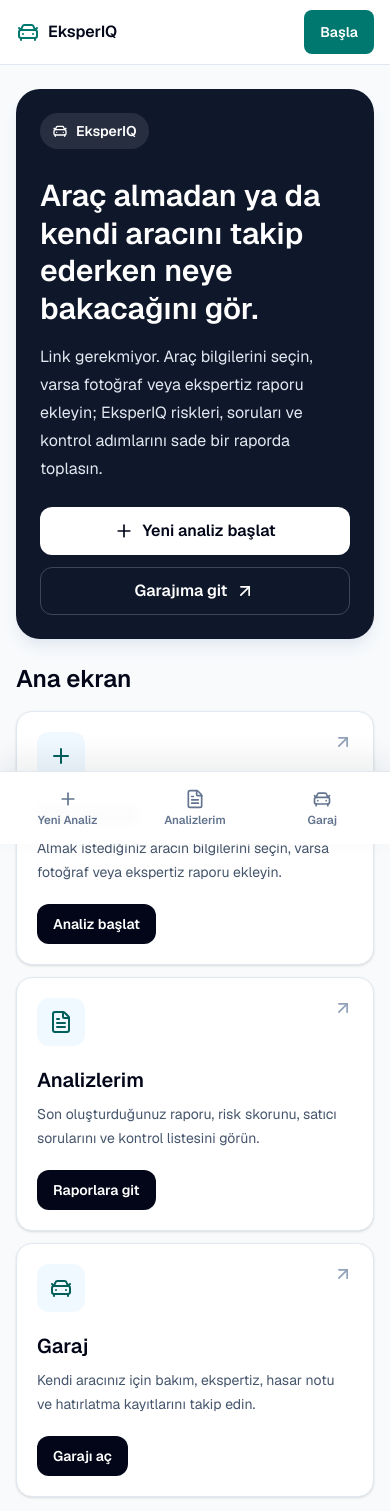
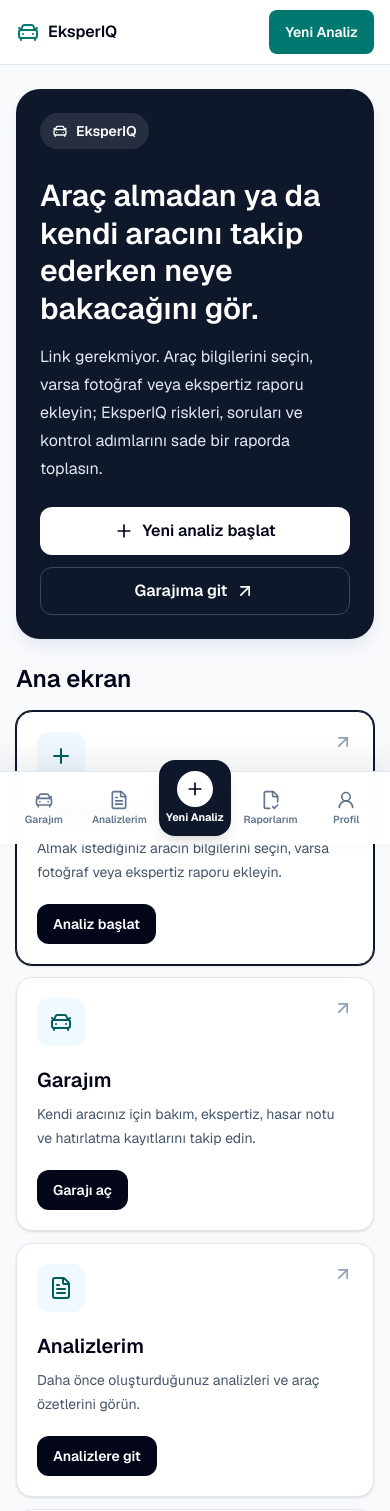
Before and after one commit to akifyapayzeka/eksperiq, a Next.js app: page / in a window 390 px wide. Shown: the top 1511 px of the page. Built offline with nearby package versions, Linux system fonts and the light colour scheme.

Commit message:
Refine app navigation menu

```diff
--- a/src/app/page.tsx
+++ b/src/app/page.tsx
@@ -1,5 +1,16 @@
 import Link from "next/link";
-import { ArrowUpRight, Camera, CarFront, FileSearch, FileText, Plus, ShieldCheck, Wrench } from "lucide-react";
+import {
+  ArrowUpRight,
+  Camera,
+  CarFront,
+  FileCheck2,
+  FileSearch,
+  FileText,
+  Plus,
+  ShieldCheck,
+  UserRound,
+  Wrench,
+} from "lucide-react";
 import { appConfig } from "@/lib/constants/app";
 
 const primaryActions = [
@@ -11,18 +22,32 @@ const primaryActions = [
     cta: "Analiz başlat",
   },
   {
-    icon: FileText,
-    title: "Analizlerim",
-    description: "Son oluşturduğunuz raporu, risk skorunu, satıcı sorularını ve kontrol listesini görün.",
-    href: "/analizlerim",
-    cta: "Raporlara git",
-  },
-  {
     icon: CarFront,
-    title: "Garaj",
+    title: "Garajım",
     description: "Kendi aracınız için bakım, ekspertiz, hasar notu ve hatırlatma kayıtlarını takip edin.",
     href: "/arac-saglik-karnesi",
     cta: "Garajı aç",
+  },
+  {
+    icon: FileText,
+    title: "Analizlerim",
+    description: "Daha önce oluşturduğunuz analizleri ve araç özetlerini görün.",
+    href: "/analizlerim",
+    cta: "Analizlere git",
+  },
+  {
+    icon: FileCheck2,
+    title: "Raporlarım",
+    description: "Son risk raporunu, satıcı sorularını ve ekspertiz kontrol listesini açın.",
+    href: "/sonuc",
+    cta: "Raporu aç",
+  },
+  {
+    icon: UserRound,
+    title: "Profil",
+    description: "Gizlilik, geri bildirim ve uygulama kullanım bilgilerine ulaşın.",
+    href: "/profil",
+    cta: "Profili aç",
   },
 ];
 
@@ -71,12 +96,14 @@ export default function Home() {
           <h2 id="main-actions" className="text-2xl font-semibold text-slate-950">
             Ana ekran
           </h2>
-          <div className="mt-4 grid gap-3 md:grid-cols-3">
+          <div className="mt-4 grid gap-3 sm:grid-cols-2 lg:grid-cols-5">
             {primaryActions.map((item) => (
               <Link
                 key={item.title}
                 href={item.href}
-                className="group rounded-2xl border border-slate-200 bg-white p-5 shadow-sm transition hover:border-teal-700"
+                className={`group rounded-2xl border bg-white p-5 shadow-sm transition hover:border-teal-700 ${
+                  item.title === "Yeni Analiz" ? "border-slate-900 ring-1 ring-slate-900" : "border-slate-200"
+                }`}
               >
                 <div className="flex items-start justify-between gap-4">
                   <span className="grid h-12 w-12 place-items-center rounded-xl bg-sky-50 text-teal-800">
--- a/src/components/layout/mobile-bottom-nav.tsx
+++ b/src/components/layout/mobile-bottom-nav.tsx
@@ -2,34 +2,56 @@
 
 import Link from "next/link";
 import { usePathname } from "next/navigation";
-import { CarFront, FileText, Plus } from "lucide-react";
+import { CarFront, FileCheck2, FileText, Plus, UserRound } from "lucide-react";
 
-const items = [
-  { href: "/analiz", label: "Yeni Analiz", icon: Plus },
+const sideItems = [
+  { href: "/arac-saglik-karnesi", label: "Garajım", icon: CarFront },
   { href: "/analizlerim", label: "Analizlerim", icon: FileText },
-  { href: "/arac-saglik-karnesi", label: "Garaj", icon: CarFront },
+  { href: "/sonuc", label: "Raporlarım", icon: FileCheck2 },
+  { href: "/profil", label: "Profil", icon: UserRound },
 ];
 
 export function MobileBottomNav() {
   const pathname = usePathname();
+  const orderedItems = [sideItems[0], sideItems[1], null, sideItems[2], sideItems[3]] as const;
 
   return (
     <nav
       aria-label="Mobil alt menü"
       className="no-print fixed inset-x-0 bottom-0 z-30 border-t border-slate-200 bg-white/95 px-2 pb-[max(0.5rem,env(safe-area-inset-bottom))] pt-2 shadow-[0_-12px_30px_rgba(15,23,42,0.08)] backdrop-blur sm:hidden"
     >
-      <div className="mx-auto grid max-w-md grid-cols-3 gap-2">
-        {items.map((item) => {
+      <div className="mx-auto grid max-w-md grid-cols-5 items-end gap-1">
+        {orderedItems.map((item, index) => {
+          if (!item) {
+            const isActive = pathname === "/analiz";
+
+            return (
+              <Link
+                key="new-analysis"
+                href="/analiz"
+                aria-current={isActive ? "page" : undefined}
+                className={`relative -mt-7 flex min-h-[4.75rem] flex-col items-center justify-center gap-1 rounded-2xl px-1 text-center text-[0.68rem] font-bold leading-tight shadow-lg ${
+                  isActive ? "bg-slate-950 text-white" : "bg-slate-900 text-white hover:bg-slate-800"
+                }`}
+              >
+                <span className="grid h-9 w-9 place-items-center rounded-full bg-white text-slate-950">
+                  <Plus aria-hidden="true" className="h-5 w-5" />
+                </span>
+                <span>Yeni Analiz</span>
+              </Link>
+            );
+          }
+
           const isActive = pathname.startsWith(item.href);
           const Icon = item.icon;
 
           return (
             <Link
-              key={item.href}
+              key={`${item.href}-${index}`}
               href={item.href}
               aria-current={isActive ? "page" : undefined}
-              className={`flex min-h-14 flex-col items-center justify-center gap-1 rounded-xl px-1 text-center text-[0.72rem] font-semibold leading-tight ${
-                isActive ? "bg-slate-900 text-white" : "text-slate-500 hover:bg-slate-100 hover:text-slate-900"
+              className={`flex min-h-14 flex-col items-center justify-center gap-1 rounded-xl px-1 text-center text-[0.64rem] font-semibold leading-tight ${
+                isActive ? "bg-slate-100 text-slate-950" : "text-slate-500 hover:bg-slate-100 hover:text-slate-900"
               }`}
             >
               <Icon aria-hidden="true" className="h-5 w-5" />
--- a/src/components/layout/site-header.tsx
+++ b/src/components/layout/site-header.tsx
@@ -3,9 +3,10 @@ import { CarFront } from "lucide-react";
 import { appConfig } from "@/lib/constants/app";
 
 const links = [
-  { href: "/analiz", label: "Yeni Analiz" },
+  { href: "/arac-saglik-karnesi", label: "Garajım" },
   { href: "/analizlerim", label: "Analizlerim" },
-  { href: "/arac-saglik-karnesi", label: "Garaj" },
+  { href: "/sonuc", label: "Raporlarım" },
+  { href: "/profil", label: "Profil" },
 ];
 
 export function SiteHeader() {
@@ -31,7 +32,7 @@ export function SiteHeader() {
           href="/analiz"
           className="inline-flex min-h-11 items-center rounded-lg bg-teal-700 px-4 text-sm font-semibold text-white hover:bg-teal-800"
         >
-          Başla
+          Yeni Analiz
         </Link>
       </div>
     </header>
```
Also changed, not shown: 1 other file (tests, documents, lock files or other folders).
